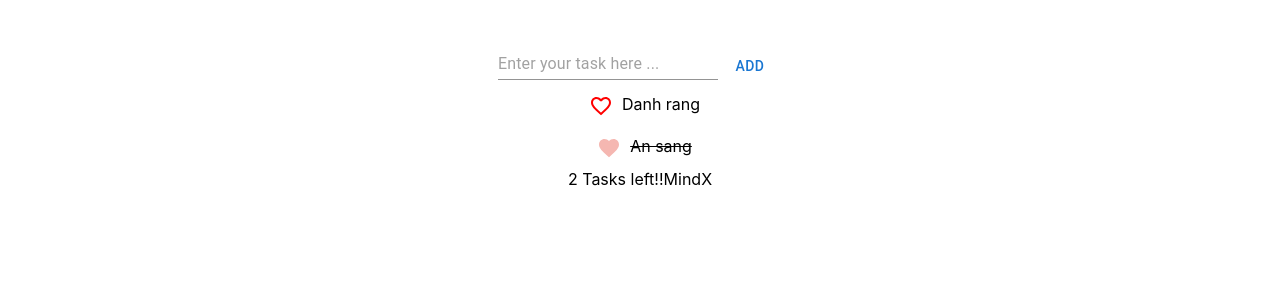
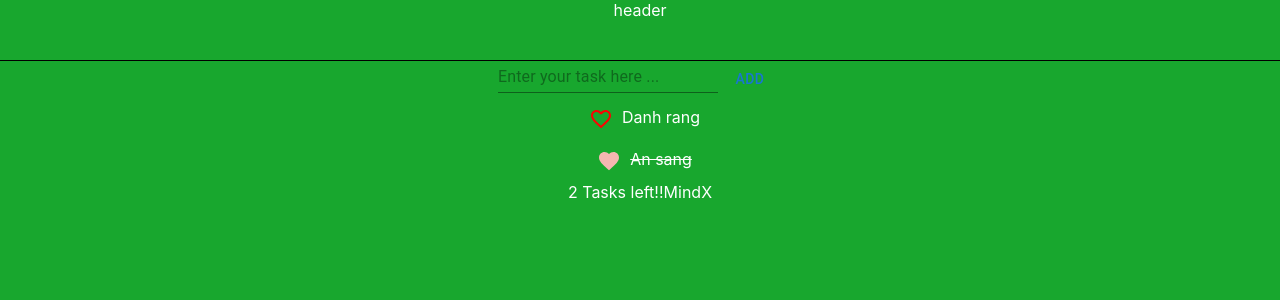
Before and after one commit to dvtam99/MINDX-CIJS91-GR2, a React (Create React App) app in the folder homework/lession3/: page / in a window 1280 px wide. Shown: the top 300 px of the page. Built offline with nearby package versions, Linux system fonts and the light colour scheme.

Commit message:
lesssion 10

```diff
--- a/homework/lession3/package.json
+++ b/homework/lession3/package.json
@@ -13,6 +13,7 @@
     "react": "^18.2.0",
     "react-dom": "^18.2.0",
     "react-scripts": "5.0.1",
+    "sass": "^1.69.7",
     "web-vitals": "^2.1.4"
   },
   "scripts": {
--- a/homework/lession3/src/App.css
+++ b/homework/lession3/src/App.css
@@ -1,5 +1,6 @@
 .App {
   text-align: center;
+  min-height: 100vh;
 }
 
 .App-logo {
@@ -32,15 +33,16 @@
   from {
     transform: rotate(0deg);
   }
+
   to {
     transform: rotate(360deg);
   }
 }
 
-.container{
+.container {
 
-  margin-top: 3em;
+  /* margin-top: 3em;
 
   margin-left: 3em;
-  margin-right: 3em;
+  margin-right: 3em; */
 }
--- a/homework/lession3/src/App.js
+++ b/homework/lession3/src/App.js
@@ -1,11 +1,13 @@
-import React, { useState } from "react";
+import React, { useState, createContext } from "react";
+import "./base.scss"
 import "./App.css";
 import TaskInput from "./components/TaskInput";
 import Footer from "./components/Footer";
 import Task from "./components/Task";
+import { PomoCT } from "./contexts";
+import Header from "./components/Header";
 
 function App() {
-  // let taskList = ["an com", "di hoc", "di lam", "nau cowm", "di tam"];
   const [taskList, setTaskList] = useState([
     { isDone: false, taskName: "Danh rang" },
     { isDone: true, taskName: "An sang" },
@@ -24,8 +26,17 @@ function App() {
     setTaskList(newArr);
   };
   return (
-    <div className="App container">
+    <PomoCT.Provider value={{ mode: "longBreak", timer: "25" }}>
+      <PomoCT.Consumer>
+        {(pomoCtx) => {
+          console.log(pomoCtx)
+          debugger
+          return (
+            <div className={`App container ${pomoCtx.mode}`}>
+              <Header />
               {/* <Button variant="contained">new btn</Button> */}
+
+
               <TaskInput onTaskChange={onTaskChange} />
 
               <div className="task-list">
@@ -41,6 +52,13 @@ function App() {
               </div>
               <Footer taskTodo={taskList.length}></Footer>
             </div>
+          )
+        }}
+
+      </PomoCT.Consumer>
+
+    </PomoCT.Provider>
+
   );
 }
 
--- /dev/null
+++ b/homework/lession3/src/base.scss
@@ -0,0 +1,17 @@
+$font-stack: Helvetica, sans-serif;
+$primary-color: rgb(186, 73, 73);
+$secondary-color: #3545f4;
+$third-color: #18a72e;
+
+.pomodoro {
+  color: #fff;
+  background-color: $primary-color;
+}
+.shortBreak {
+  color: #771313;
+  background-color: $secondary-color;
+}
+.longBreak {
+  color: #fff;
+  background-color: $third-color;
+}
--- /dev/null
+++ b/homework/lession3/src/components/Header/header.scss
@@ -0,0 +1,4 @@
+.header {
+  height: 60px;
+  border-bottom: 1px solid black;
+}
--- /dev/null
+++ b/homework/lession3/src/components/Header/index.js
@@ -0,0 +1,9 @@
+import React from 'react'
+import "./header.scss"
+const Header = () => {
+    return (
+        <div className='header'>header</div>
+    )
+}
+
+export default Header
--- /dev/null
+++ b/homework/lession3/src/contexts/PomoCT/PomoCT.jsx
@@ -0,0 +1,6 @@
+import React, { createContext } from 'react'
+
+const defaultValue = { backGroundColor: "red", timer: "25" }
+const PomoCT = createContext(defaultValue)
+
+export default PomoCT
--- /dev/null
+++ b/homework/lession3/src/contexts/PomoCT/index.js
@@ -0,0 +1,2 @@
+import PomoCT from "./PomoCT";
+export default PomoCT
--- /dev/null
+++ b/homework/lession3/src/contexts/index.js
@@ -0,0 +1,3 @@
+import PomoCT from "./PomoCT";
+
+export { PomoCT }
```
Also changed, not shown: 2 other files (tests, documents, lock files or other folders). Lines whose indentation alone changed are shown as unchanged.
